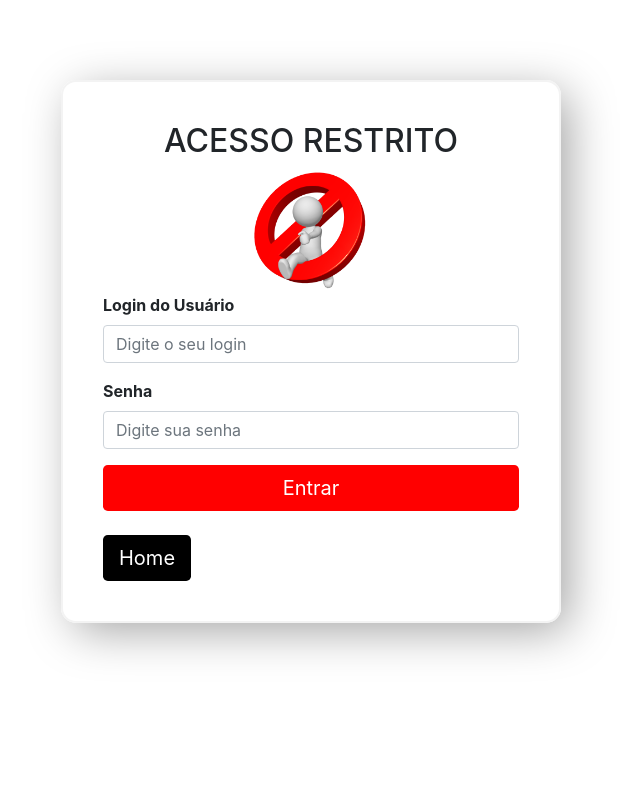
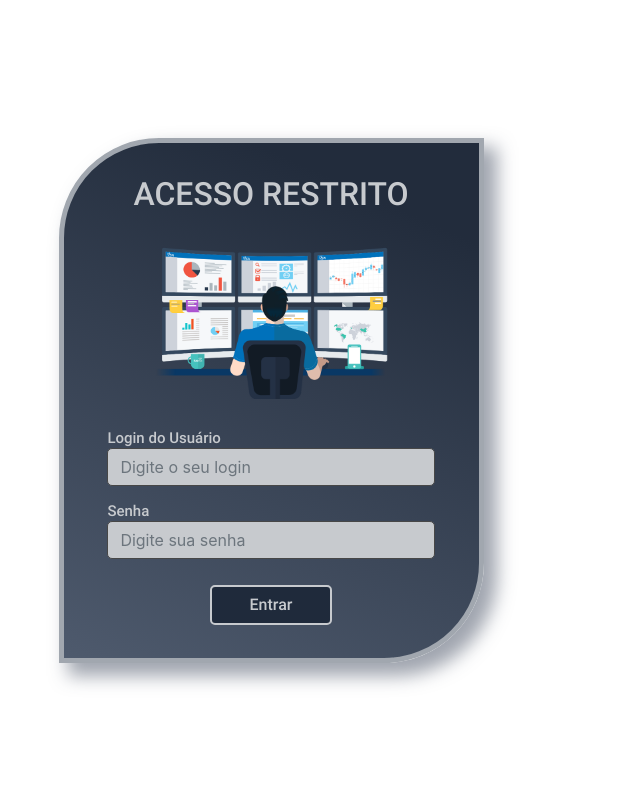
Before and after one commit to emersonnnb/AppWebSenac, a PHP site: page / in a window 1280 px wide. Shown: the whole page, without its empty margins (369-1009 px from the left). Run offline with PHP 8.4, Linux system fonts and the light colour scheme; some libraries are stand-ins or nearby versions.

Commit message:
Atualização Tela Login

```diff
--- a/css/estilo_login.css
+++ b/css/estilo_login.css
@@ -1,17 +1,99 @@
-.btn-editar{
+div.main-login {
+    display: flex;
+    flex-direction: column;
+    width: 100%;
+    height: 100vh;
+    justify-content: center;
+    align-items: center;
+
+}
+
+div.tamanho-largura {
+    max-width: 425px;
+    height: 525px;
+    box-sizing: border-box;
+    background: linear-gradient(204.28deg, #222C3C 14.43%, #4E5A6D 100%);
+    border: 5px solid #A1A7AF;
+    box-shadow: 11px 11px 18px 2px rgba(65, 76, 95, 0.5);
+    border-radius: 100px 0px;
+}
+
+h2.text-titulo-login {
+    font-family: 'Roboto';
+    font-style: normal;
+    font-weight: 500;
+    font-size: 32px;
+    line-height: 38px;
+    color: #C7CACE;
+    margin-top: 1em;
+}
+
+form.log-form {
+    display: flex;
+    flex-direction: column;
+    justify-content: center;
+    align-items: center;
+    padding: 0;
+    margin-top: 30px;
+}
+
+.form-group {
+    width: 85%;
+    justify-content: center;
+    align-items: center;
+    display: flex;
+    flex-direction: column;
+}
+
+label.log-user, label.log-pass {
+    font-family: 'Roboto';
+    font-style: normal;
+    font-weight: 200;
+    font-size: 15px;
+    line-height: 18px;
+    color: #C7CACE;
+    display: flex;
+    flex-direction: column;
+    width: 100%;
+    margin-bottom:1px ;
+
+}
+input.log-user, input.log-pass {
+    background: #C7CACE;
+    border: 1px solid #474747;
+    border-radius: 5px;
+    width: 100%;
+    outline: none;
+}
+
+input:focus.log-user, input.log-pass:focus{
+    background: transparent;
+    color: #dfdfdf;
+    font-weight: 200;
+    box-shadow: 0 0 0 0 #A1A7AF;
+    border-color: #C7CACE;
+}
+.log-form input:focus::placeholder{
+    color: #ababab;
+    font-weight: 100;
+}
+
+button.log-btn-entrar {
+    background: #1F2A3B;
+    border: 2px solid #C7CACE;
+    border-radius: 5px;
+    width: 122px;
+    height: 40px;
+    font-family: 'Roboto';
+    font-style: normal;
+    font-weight: 300;
+    font-size:1em;
+    line-height: 23px;
+    color: #C7CACE;
+    margin-top: 10px;
+    cursor: pointer;
+}
+
+.btn-editar {
     color: #fff !important;
 }
-.tamanho-largura {
-    max-width: 500px;
-    height: auto;
-    left: 50%;
-    margin: -200px 0 0 -210px;
-    padding: 40px;
-    position: absolute;
-    top: 35%;
-    border: 2px solid #f3f3f3;
-    border-radius: 15px;
-    -webkit-box-shadow: 10px 10px 47px -3px rgba(161, 161, 161, 1);
-    -moz-box-shadow: 10px 10px 47px -3px rgba(161, 161, 161, 1);
-    box-shadow: 10px 10px 47px -3px rgba(161, 161, 161, 1);
-}
--- /dev/null
+++ b/css/fonts.css
@@ -0,0 +1,4 @@
+@font-face {
+    font-family:"Roboto";
+    src: url("../fonts/Roboto-Medium.ttf");
+}
--- a/css/login.css
+++ b/css/login.css
@@ -1,5 +1,5 @@
 html,body {
-  font-family: 'Open Sans', serif;
+  font-family:'Open Sans', serif;
   font-size: 14px;
   font-weight: 300;
 }
--- a/index.php
+++ b/index.php
@@ -9,31 +9,33 @@
     <meta http-equiv="X-UA-Compatible" content="ie=edge">
     <link rel="stylesheet" href="css/bootstrap.css">
     <link rel="stylesheet" href="css/estilo_login.css">
+    <link rel="stylesheet" href="css/fonts.css">
     <script src="https://kit.fontawesome.com/15b4b8b90e.js"></script>
 </head>
 
 <body>
+    <div class="main-login">
         <div class="container tamanho-largura">
-        <h2 class="text-center">ACESSO RESTRITO</h2>
+            <h2 class="text-center text-titulo-login">ACESSO RESTRITO</h2>
             <div class="d-flex justify-content-center">
-            <img src="img/restrito.png" width="125px" height="125px" alt="">
+                <img src="img/imgTelaLogin.png" width="270px" height="178px" alt="">
             </div>
-        <form action="logar.php" method="POST">
+            <form action="logar.php" method="POST" class="log-form">
                 <div class="form-group">
-                <strong><label> Login do Usuário</label></strong>
-                <input class="form-control" type="text" name="usuario" placeholder="Digite o seu login"
-                    autocomplete="off" required />
+                    <label class="log-user"> Login do Usuário</label>
+                    <input class="form-control log-user" type="text" name="usuario" placeholder="Digite o seu login" autocomplete="off" required />
                 </div>
 
                 <div class="form-group">
-                <strong><label>Senha</label></strong>
-                <input class="form-control" type="password" name="senha" placeholder="Digite sua senha"
-                    autocomplete="off" required />
+                    <label class="log-pass">Senha</label>
+                    <input class="form-control log-pass" type="password" name="senha" placeholder="Digite sua senha" autocomplete="off" required />
                 </div>
-            <button type="submit" class="btn btn-primary btn-lg btn-block " style="background-color: red; border:none">Entrar</button>
+                <button type="submit" class="log-btn-entrar">Entrar</button>
             </form><br>
-        <a href="../index.php" class="btn btn-info btn-lg" style="background-color: black; border:none" role="button" aria-disabled="true">Home</a>
+
 
         </div>
+    </div>
 </body>
+
 </html>
```
Also changed, not shown: fonts/Roboto-Medium.ttf (added), img/imgTelaLogin.png (added). Lines whose indentation alone changed are shown as unchanged.
